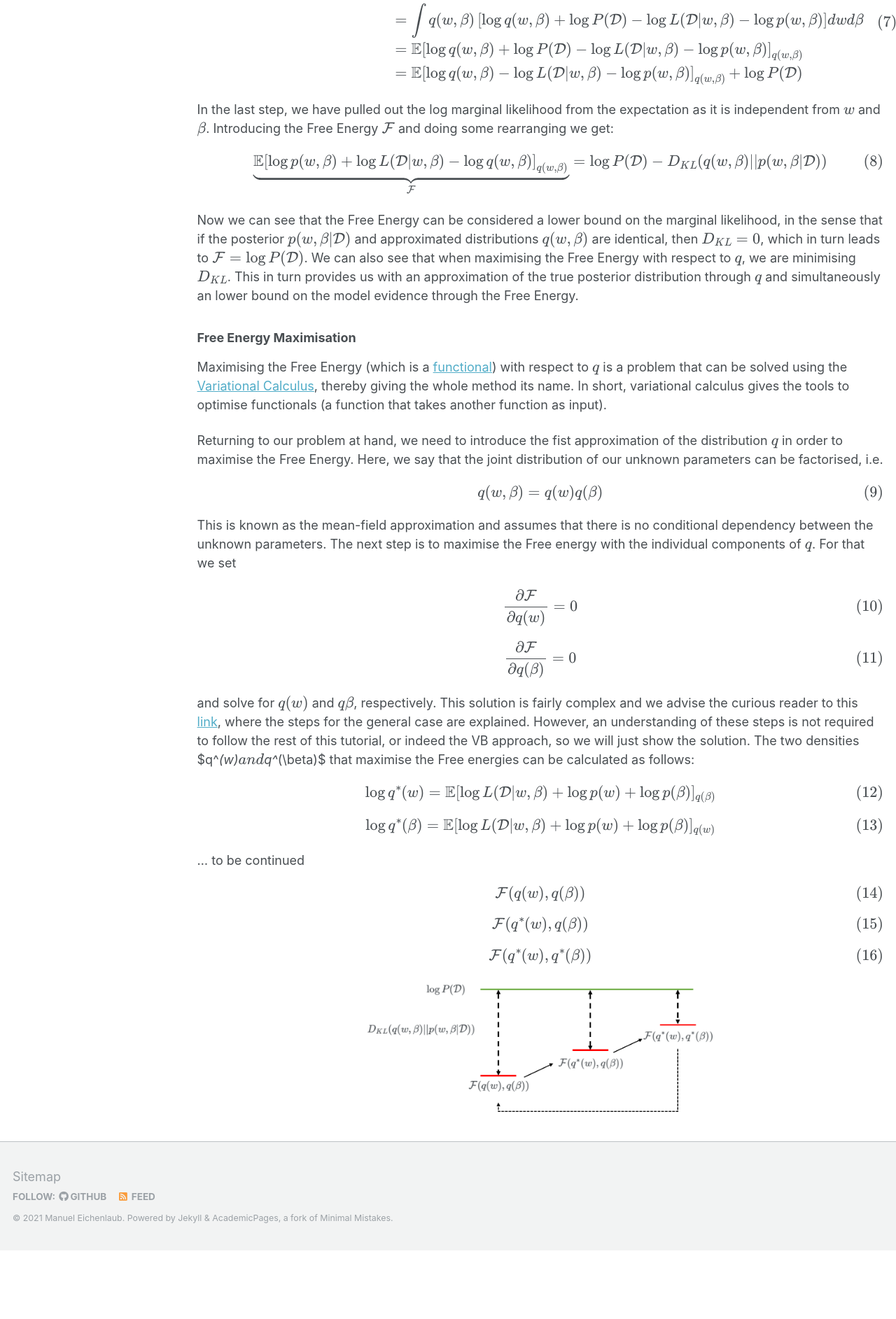
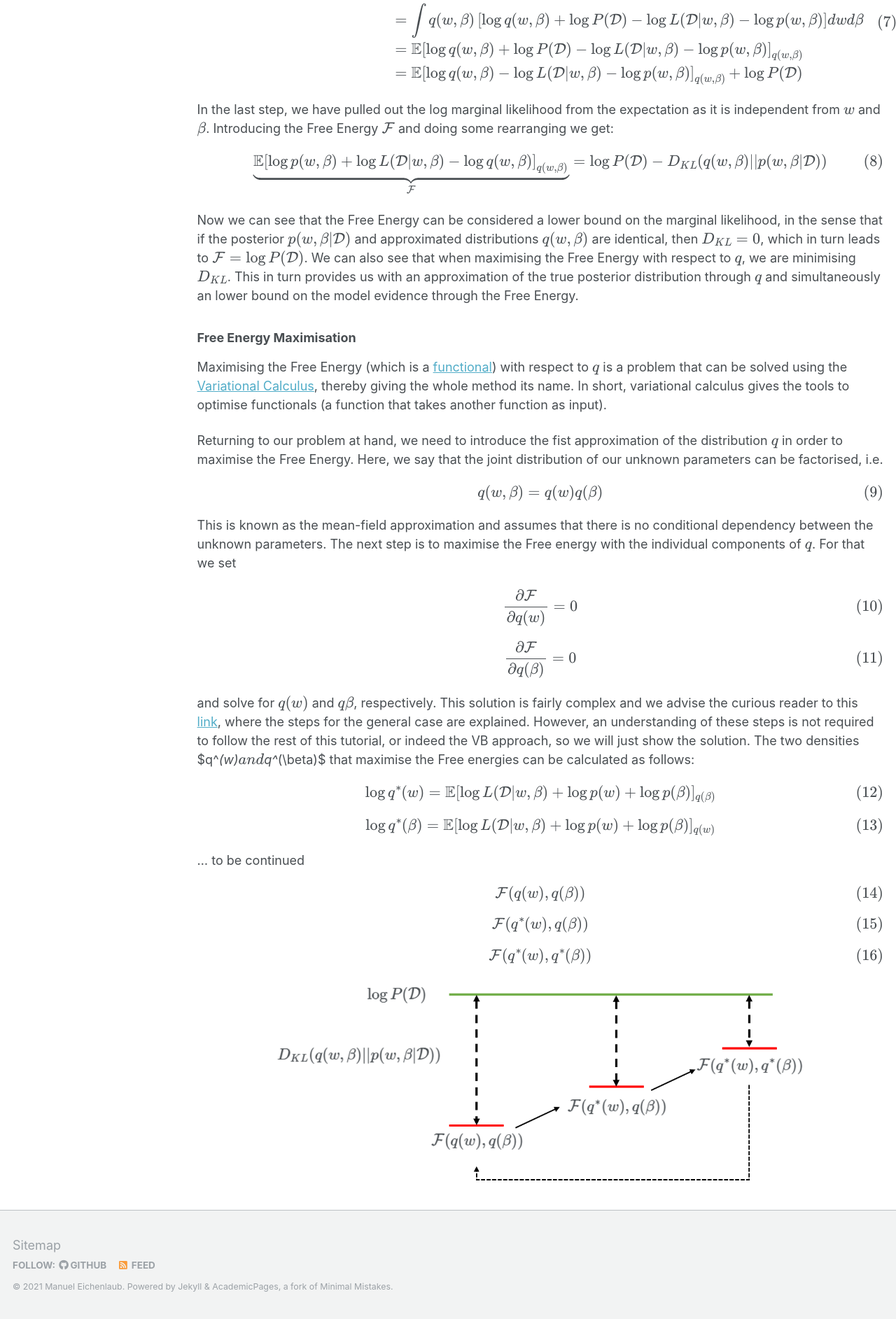
Before and after one commit to manueich/manueich.github.io, a Jekyll site: the page built from _pages/Bayesian_Inference/BI_VB.md, in a window 1280 px wide. Shown: the part 1405-3290 px from the top of the page at 70% size. Built offline with Jekyll 4.4.1, drawn with Linux system fonts in a browser that asks for light colours; formulas are drawn with MathJax 3; before the commit the page ends 3192 px from its top, so only the background shows below that.

Commit message:
Update BI_VB.md

```diff
--- a/_pages/Bayesian_Inference/BI_VB.md
+++ b/_pages/Bayesian_Inference/BI_VB.md
@@ -73,4 +73,4 @@ $$\mathcal{F}(q^*(w),q(\beta))$$
 
 $$\mathcal{F}(q^*(w),q^*(\beta))$$
 
-<center><img src="/_pages/Bayesian_Inference/Fmax.png" width="500" height="330"></center>
+<center><img src="/_pages/Bayesian_Inference/Fmax.png" width="760" height="500"></center>
```
